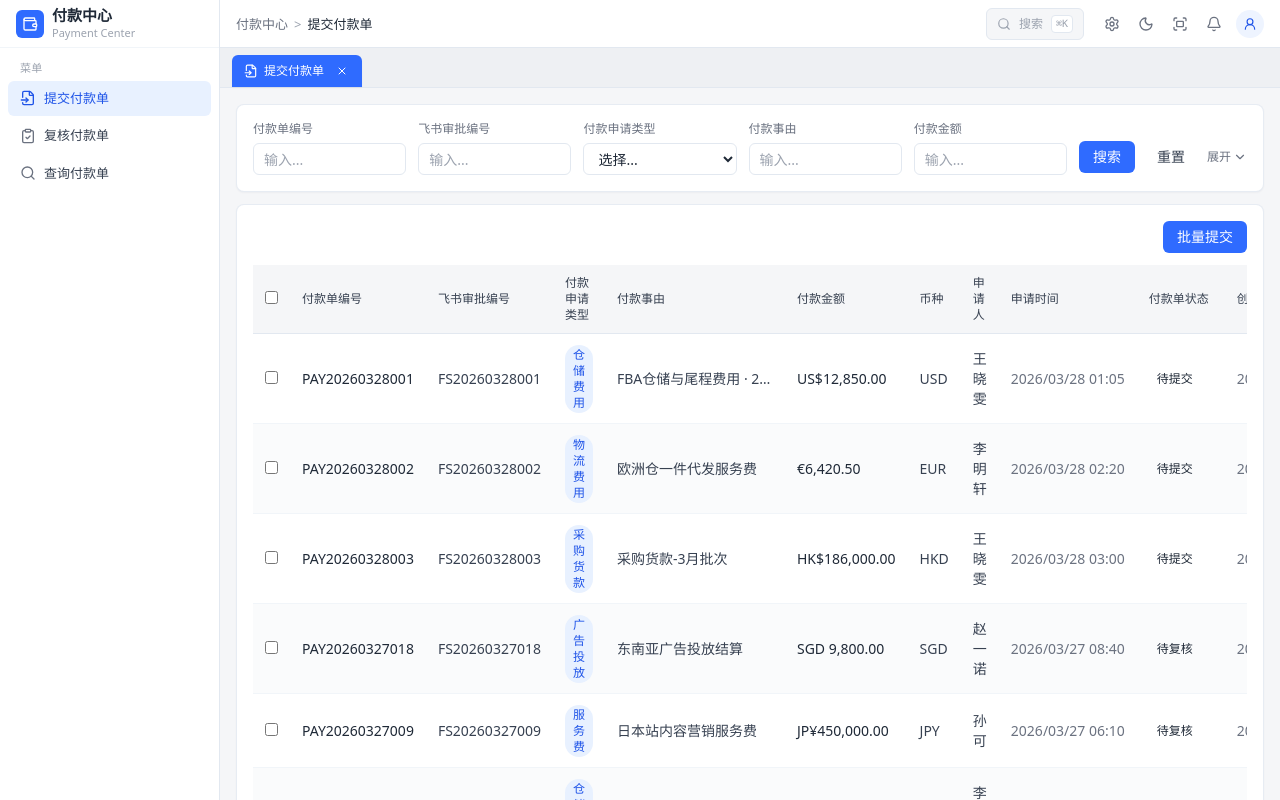
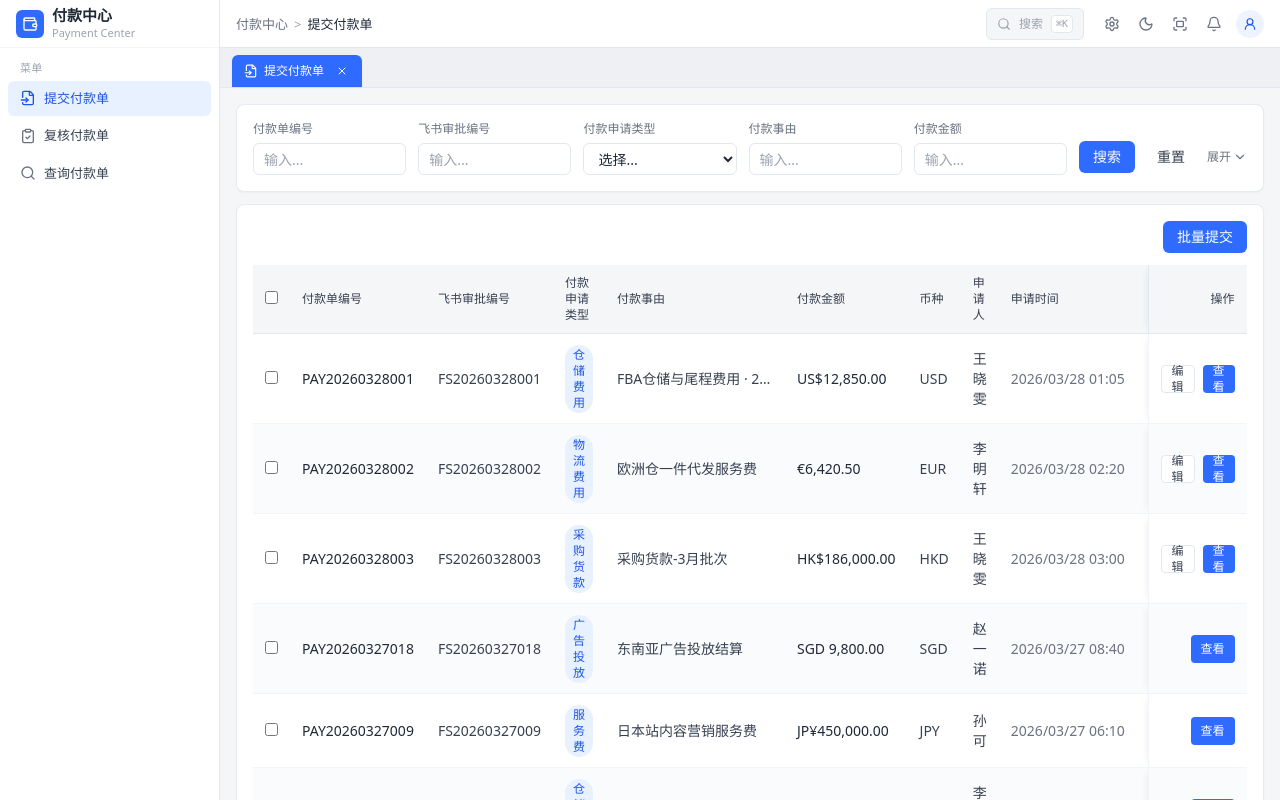
Before and after one commit to 1831833hym-eng/pay-hub, a Next.js app: page /submit in a window 1280 px wide. Shown: the top 800 px of the page. Built offline with nearby package versions, Linux system fonts and the light colour scheme.

Commit message:
feat: 引导页列表固定操作列并强化查看按钮
提交/复核/查询三个引导页统一提供操作列【查看】，右侧粘性固定并跳转对应详情页。

Co-authored-by: cursor186 <cursor186@bestfulfill.com>

```diff
--- a/src/components/payments/order-table.tsx
+++ b/src/components/payments/order-table.tsx
@@ -30,11 +30,11 @@ export function OrderTable({
 
   return (
     <div className="overflow-x-auto">
-      <table className="w-full min-w-[1180px] text-left text-sm">
+      <table className="w-full min-w-[1180px] border-separate border-spacing-0 text-left text-sm">
         <thead>
-          <tr className="border-b border-slate-200 bg-[#f5f6f8] text-xs text-ink-2">
+          <tr className="bg-[#f5f6f8] text-xs text-ink-2">
             {showSelect ? (
-              <th className="px-3 py-2.5 font-medium">
+              <th className="sticky left-0 z-20 border-b border-slate-200 bg-[#f5f6f8] px-3 py-2.5 font-medium">
                 <input
                   type="checkbox"
                   checked={allSelected}
@@ -43,32 +43,53 @@ export function OrderTable({
                 />
               </th>
             ) : null}
-            <th className="px-3 py-2.5 font-medium">付款单编号</th>
-            <th className="px-3 py-2.5 font-medium">飞书审批编号</th>
-            <th className="px-3 py-2.5 font-medium">付款申请类型</th>
-            <th className="px-3 py-2.5 font-medium">付款事由</th>
-            <th className="px-3 py-2.5 font-medium">付款金额</th>
-            <th className="px-3 py-2.5 font-medium">币种</th>
-            <th className="px-3 py-2.5 font-medium">申请人</th>
-            <th className="px-3 py-2.5 font-medium">申请时间</th>
-            <th className="px-3 py-2.5 font-medium">付款单状态</th>
-            <th className="px-3 py-2.5 font-medium">创建时间</th>
-            <th className="px-3 py-2.5 font-medium">更新时间</th>
-            <th className="px-3 py-2.5 font-medium text-right">操作</th>
+            <th className="border-b border-slate-200 px-3 py-2.5 font-medium">
+              付款单编号
+            </th>
+            <th className="border-b border-slate-200 px-3 py-2.5 font-medium">
+              飞书审批编号
+            </th>
+            <th className="border-b border-slate-200 px-3 py-2.5 font-medium">
+              付款申请类型
+            </th>
+            <th className="border-b border-slate-200 px-3 py-2.5 font-medium">
+              付款事由
+            </th>
+            <th className="border-b border-slate-200 px-3 py-2.5 font-medium">
+              付款金额
+            </th>
+            <th className="border-b border-slate-200 px-3 py-2.5 font-medium">
+              币种
+            </th>
+            <th className="border-b border-slate-200 px-3 py-2.5 font-medium">
+              申请人
+            </th>
+            <th className="border-b border-slate-200 px-3 py-2.5 font-medium">
+              申请时间
+            </th>
+            <th className="border-b border-slate-200 px-3 py-2.5 font-medium">
+              付款单状态
+            </th>
+            <th className="border-b border-slate-200 px-3 py-2.5 font-medium">
+              创建时间
+            </th>
+            <th className="border-b border-slate-200 px-3 py-2.5 font-medium">
+              更新时间
+            </th>
+            <th className="sticky right-0 z-20 border-b border-l border-slate-200 bg-[#f5f6f8] px-3 py-2.5 text-right font-medium shadow-[-6px_0_8px_-6px_rgba(0,0,0,0.08)]">
+              操作
+            </th>
           </tr>
         </thead>
         <tbody>
-          {rows.map((item, idx) => (
-            <tr
-              key={item.id}
-              className={
-                idx % 2 === 1
-                  ? "border-b border-slate-100 bg-[#fafbfc]"
-                  : "border-b border-slate-100 bg-white"
-              }
+          {rows.map((item, idx) => {
+            const rowBg = idx % 2 === 1 ? "bg-[#fafbfc]" : "bg-white";
+            return (
+              <tr key={item.id}>
+                {showSelect ? (
+                  <td
+                    className={`sticky left-0 z-10 border-b border-slate-100 px-3 py-2.5 ${rowBg}`}
                   >
-              {showSelect ? (
-                <td className="px-3 py-2.5">
                     <input
                       type="checkbox"
                       checked={selectedIds.includes(item.id)}
@@ -77,58 +98,83 @@ export function OrderTable({
                     />
                   </td>
                 ) : null}
-              <td className="px-3 py-2.5 font-medium text-ink-1">
+                <td
+                  className={`border-b border-slate-100 px-3 py-2.5 font-medium text-ink-1 ${rowBg}`}
+                >
                   {item.orderNo}
                 </td>
-              <td className="px-3 py-2.5 text-ink-2">{item.feishuNo}</td>
-              <td className="px-3 py-2.5">
+                <td
+                  className={`border-b border-slate-100 px-3 py-2.5 text-ink-2 ${rowBg}`}
+                >
+                  {item.feishuNo}
+                </td>
+                <td className={`border-b border-slate-100 px-3 py-2.5 ${rowBg}`}>
                   <span className="inline-flex rounded-full bg-[#e8f1ff] px-2 py-0.5 text-xs text-brand-600">
                     {item.applyType}
                   </span>
                 </td>
                 <td
-                className="max-w-[180px] truncate px-3 py-2.5 text-ink-2"
+                  className={`max-w-[180px] truncate border-b border-slate-100 px-3 py-2.5 text-ink-2 ${rowBg}`}
                   title={item.purpose}
                 >
                   {item.purpose}
                 </td>
-              <td className="px-3 py-2.5 text-ink-1">
+                <td
+                  className={`border-b border-slate-100 px-3 py-2.5 text-ink-1 ${rowBg}`}
+                >
                   {formatMoney(item.amount, item.currency)}
                 </td>
-              <td className="px-3 py-2.5 text-ink-2">{item.currency}</td>
-              <td className="px-3 py-2.5 text-ink-2">{item.applicant}</td>
-              <td className="whitespace-nowrap px-3 py-2.5 text-ink-3">
+                <td
+                  className={`border-b border-slate-100 px-3 py-2.5 text-ink-2 ${rowBg}`}
+                >
+                  {item.currency}
+                </td>
+                <td
+                  className={`border-b border-slate-100 px-3 py-2.5 text-ink-2 ${rowBg}`}
+                >
+                  {item.applicant}
+                </td>
+                <td
+                  className={`whitespace-nowrap border-b border-slate-100 px-3 py-2.5 text-ink-3 ${rowBg}`}
+                >
                   {formatDate(item.appliedAt)}
                 </td>
-              <td className="px-3 py-2.5">
+                <td className={`border-b border-slate-100 px-3 py-2.5 ${rowBg}`}>
                   <StatusBadge status={item.status} />
                 </td>
-              <td className="whitespace-nowrap px-3 py-2.5 text-ink-3">
+                <td
+                  className={`whitespace-nowrap border-b border-slate-100 px-3 py-2.5 text-ink-3 ${rowBg}`}
+                >
                   {formatDate(item.createdAt)}
                 </td>
-              <td className="whitespace-nowrap px-3 py-2.5 text-ink-3">
+                <td
+                  className={`whitespace-nowrap border-b border-slate-100 px-3 py-2.5 text-ink-3 ${rowBg}`}
+                >
                   {formatDate(item.updatedAt)}
                 </td>
-              <td className="px-3 py-2.5 text-right">
-                <div className="flex justify-end gap-3">
+                <td
+                  className={`sticky right-0 z-10 border-b border-l border-slate-100 px-3 py-2.5 text-right shadow-[-6px_0_8px_-6px_rgba(0,0,0,0.08)] ${rowBg}`}
+                >
+                  <div className="flex items-center justify-end gap-2">
                     {showEdit && item.status === "pending_submit" ? (
                       <Link
                         href={`${editBase ?? viewBase}/${item.id}?mode=edit`}
-                      className="text-sm text-brand-500 hover:text-brand-600"
+                        className="inline-flex h-7 items-center rounded border border-slate-200 bg-white px-2.5 text-xs text-ink-2 hover:border-brand-200 hover:text-brand-600"
                       >
                         编辑
                       </Link>
                     ) : null}
                     <Link
                       href={`${viewBase}/${item.id}`}
-                    className="text-sm text-brand-500 hover:text-brand-600"
+                      className="inline-flex h-7 items-center rounded bg-brand-500 px-2.5 text-xs font-medium text-white hover:bg-brand-600"
                     >
                       查看
                     </Link>
                   </div>
                 </td>
               </tr>
-          ))}
+            );
+          })}
           {rows.length === 0 ? (
             <tr>
               <td
```
Lines whose indentation alone changed are shown as unchanged.
